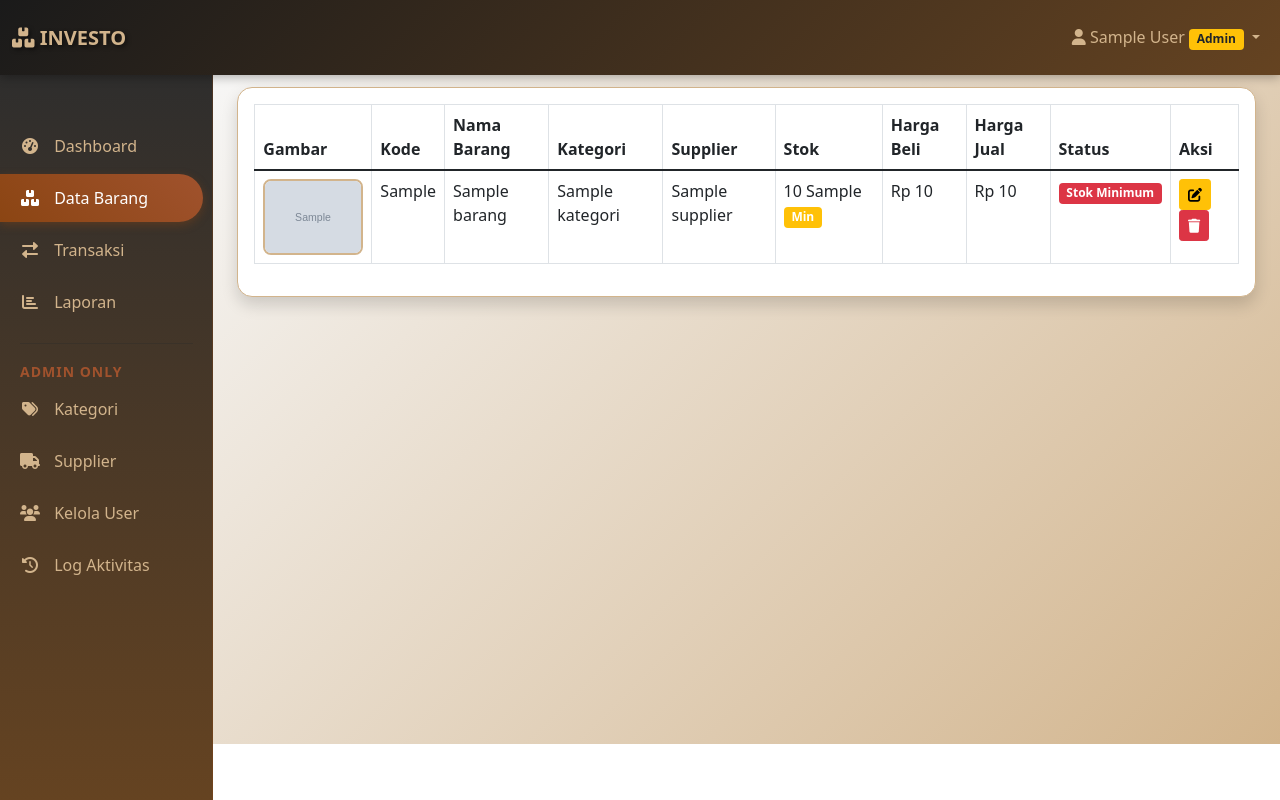
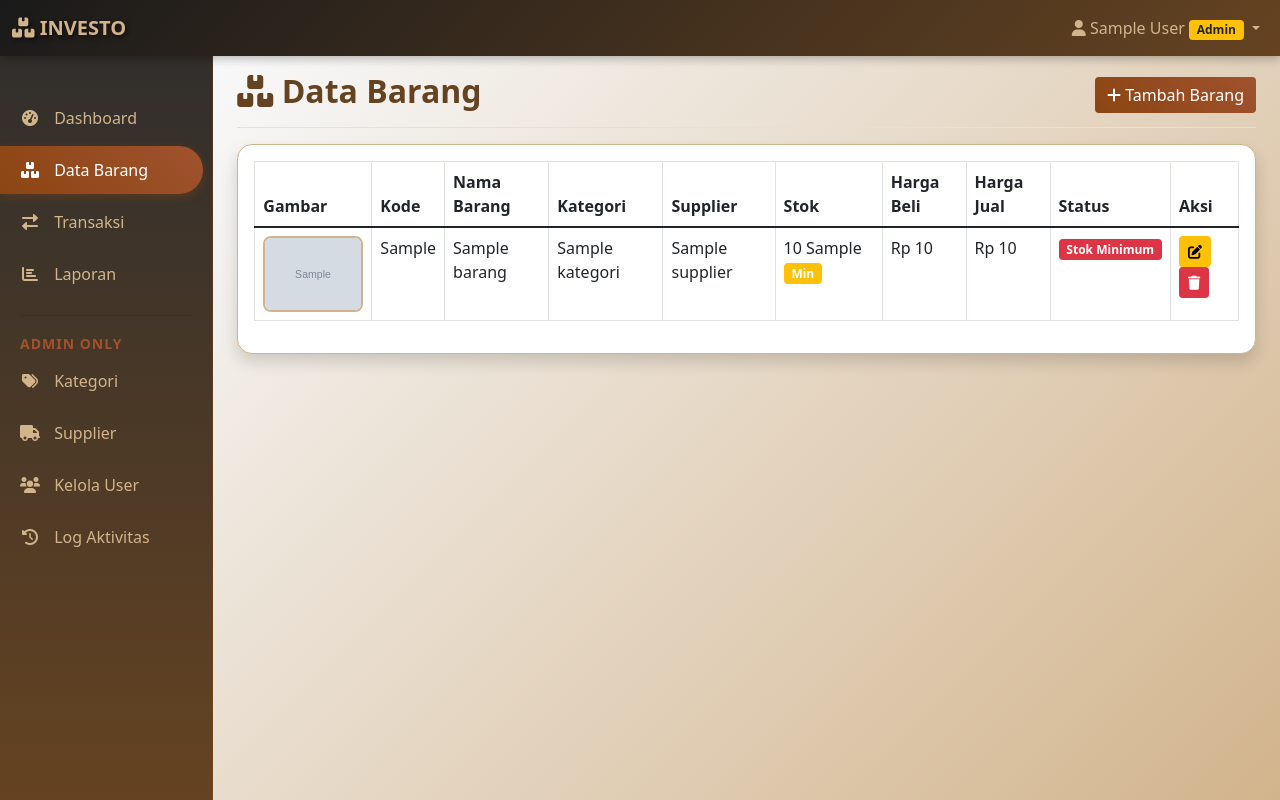
Before and after one commit to zarttt1/ProjectUap, a PHP site: page /barang.php in a window 1280 px wide. Run offline with PHP 8.4, Linux system fonts and the light colour scheme; the visitor is signed in with stand-in values (Sample User, id 1); tables that the repository leaves empty or names only in its code hold one stand-in row (values such as "Sample post"); grey boxes marked "Sample" are stand-in pictures.

Commit message:
fix side, nav

```diff
--- a/includes/navbar.php
+++ b/includes/navbar.php
@@ -12,12 +12,8 @@
     .navbar-brown {
         background: linear-gradient(135deg, var(--black-primary) 0%, var(--brown-dark) 100%);
         box-shadow: 0 2px 10px rgba(0, 0, 0, 0.3);
-        position: fixed;
-        top: 0;
-        left: 0;
-        width: 100%;
-        height: 75px;
-        z-index: 1050;
+        position: static; /* Ubah dari fixed ke static */
+        z-index: 100;
     }
 
     .navbar-brown .navbar-brand {
--- a/includes/sidebar.php
+++ b/includes/sidebar.php
@@ -60,11 +60,11 @@
 <style>
     .sidebar {
         position: fixed;
-        top: 56px;
+        top: 0; /* Ubah dari 56px ke 0 agar full sampai atas */
         bottom: 0;
         left: 0;
-        z-index: 100;
-        padding: 48px 0 0;
+        z-index: 99; /* Turunkan z-index agar di bawah navbar */
+        padding: 76px 0 0; /* Tambah padding top untuk memberi ruang navbar */
         background: linear-gradient(180deg, var(--black-secondary) 0%, var(--brown-dark) 100%);
         box-shadow: inset -1px 0 0 rgba(139, 69, 19, 0.3);
     }
@@ -112,14 +112,21 @@
     }
 
     main {
-        margin-top: 56px;
+        margin-top: 56px; /* Tetap beri margin top untuk navbar */
         background: linear-gradient(135deg, #f8f9fa 0%, var(--brown-light) 100%);
         min-height: calc(100vh - 56px);
     }
 
+    /* Pastikan navbar tetap di atas sidebar */
+    .navbar-brown {
+        z-index: 100;
+        position: relative;
+    }
+
     @media (max-width: 767.98px) {
         .sidebar {
-            top: 5rem;
+            top: 56px; /* Pada mobile, tetap di bawah navbar */
+            padding: 20px 0 0;
         }
     }
 </style>
```
